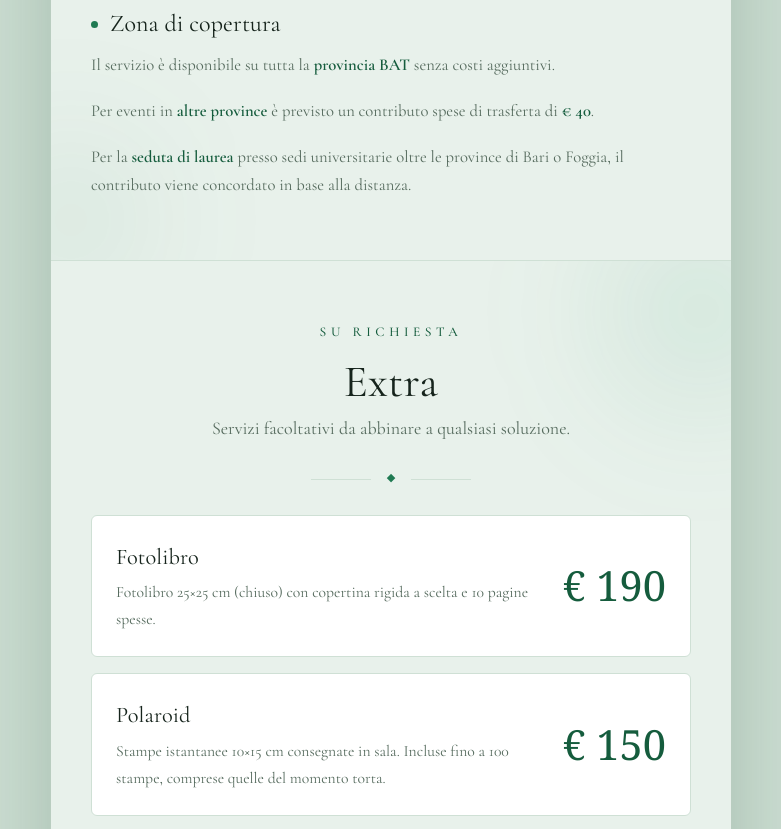
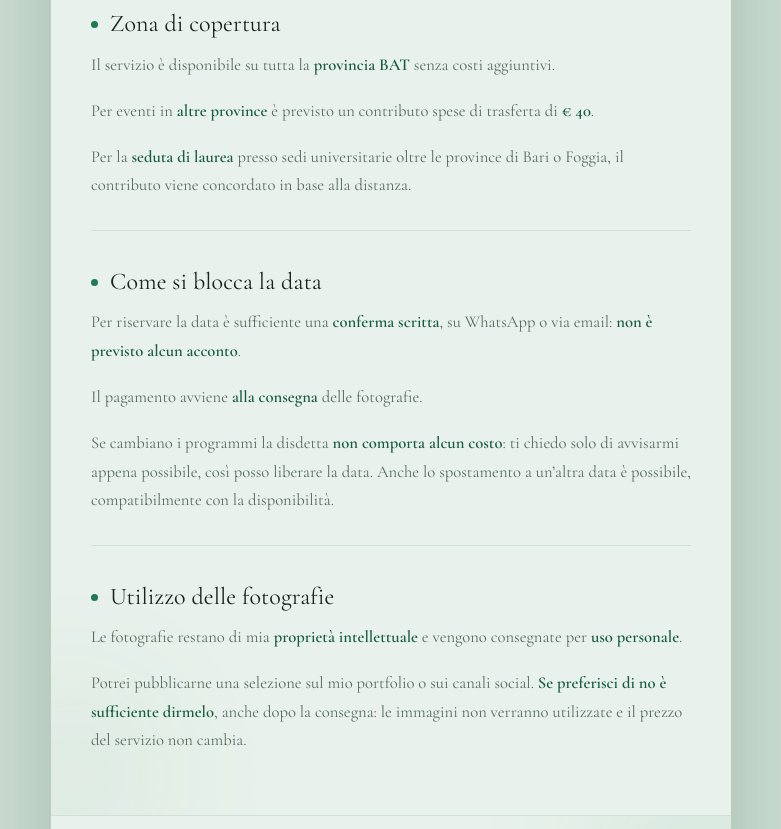
Before and after one commit to rdimiccoli/preventivo-laurea, a plain HTML site: page index.html in a window 1280 px wide. Shown: the part 6881-7710 px from the top of the page, without its empty margins (249-1030 px from the left). Drawn offline with nearby package versions, Linux system fonts and the light colour scheme; no server answers; a web font is replaced by a local one.

Commit message:
Aggiungi le condizioni: conferma senza acconto e uso delle fotografie
Erano le uniche cose che il preventivo non diceva, ed erano quelle su cui
nascono le discussioni dopo. Ora sono scritte nero su bianco:

- la data si blocca con una conferma scritta, senza acconto; si paga alla
  consegna e la disdetta non comporta costi
- le fotografie restano di mia proprieta' intellettuale e vengono consegnate
  per uso personale; posso pubblicarne una selezione su portfolio e social,
  ma basta dire di no, anche dopo la consegna, e il prezzo non cambia

Aggiunta anche la domanda frequente "Come blocco la data?", che finora non
aveva risposta.

Co-Authored-By: Claude Opus 5 <noreply@anthropic.com>

```diff
--- a/index.html
+++ b/index.html
@@ -424,6 +424,23 @@
       <p>Per la <strong>seduta di laurea</strong> presso sedi universitarie oltre le province di Bari o Foggia, il contributo viene concordato in base alla distanza.</p>
     </div>
 
+    <hr class="sep">
+
+    <div class="block">
+      <h3>Come si blocca la data</h3>
+      <p>Per riservare la data è sufficiente una <strong>conferma scritta</strong>, su WhatsApp o via email: <strong>non è previsto alcun acconto</strong>.</p>
+      <p>Il pagamento avviene <strong>alla consegna</strong> delle fotografie.</p>
+      <p>Se cambiano i programmi la disdetta <strong>non comporta alcun costo</strong>: ti chiedo solo di avvisarmi appena possibile, così posso liberare la data. Anche lo spostamento a un’altra data è possibile, compatibilmente con la disponibilità.</p>
+    </div>
+
+    <hr class="sep">
+
+    <div class="block">
+      <h3>Utilizzo delle fotografie</h3>
+      <p>Le fotografie restano di mia <strong>proprietà intellettuale</strong> e vengono consegnate per <strong>uso personale</strong>.</p>
+      <p>Potrei pubblicarne una selezione sul mio portfolio o sui canali social. <strong>Se preferisci di no è sufficiente dirmelo</strong>, anche dopo la consegna: le immagini non verranno utilizzate e il prezzo del servizio non cambia.</p>
+    </div>
+
   </section>
 
   <section class="extra page">
@@ -549,6 +566,10 @@
     <details class="dom">
       <summary>Lavori anche fuori dalla provincia BAT?</summary>
       <p>Sì. Nella <strong>provincia BAT</strong> non ci sono costi aggiuntivi; per le altre province è previsto un contributo spese di trasferta.</p>
+    </details>
+    <details class="dom">
+      <summary>Come blocco la data?</summary>
+      <p>Basta una <strong>conferma scritta</strong>, su WhatsApp o via email: <strong>non chiedo alcun acconto</strong>. Si paga alla consegna, e se cambiano i programmi disdire non costa nulla.</p>
     </details>
     <details class="dom">
       <summary>Posso aggiungere o togliere qualcosa?</summary>
```
